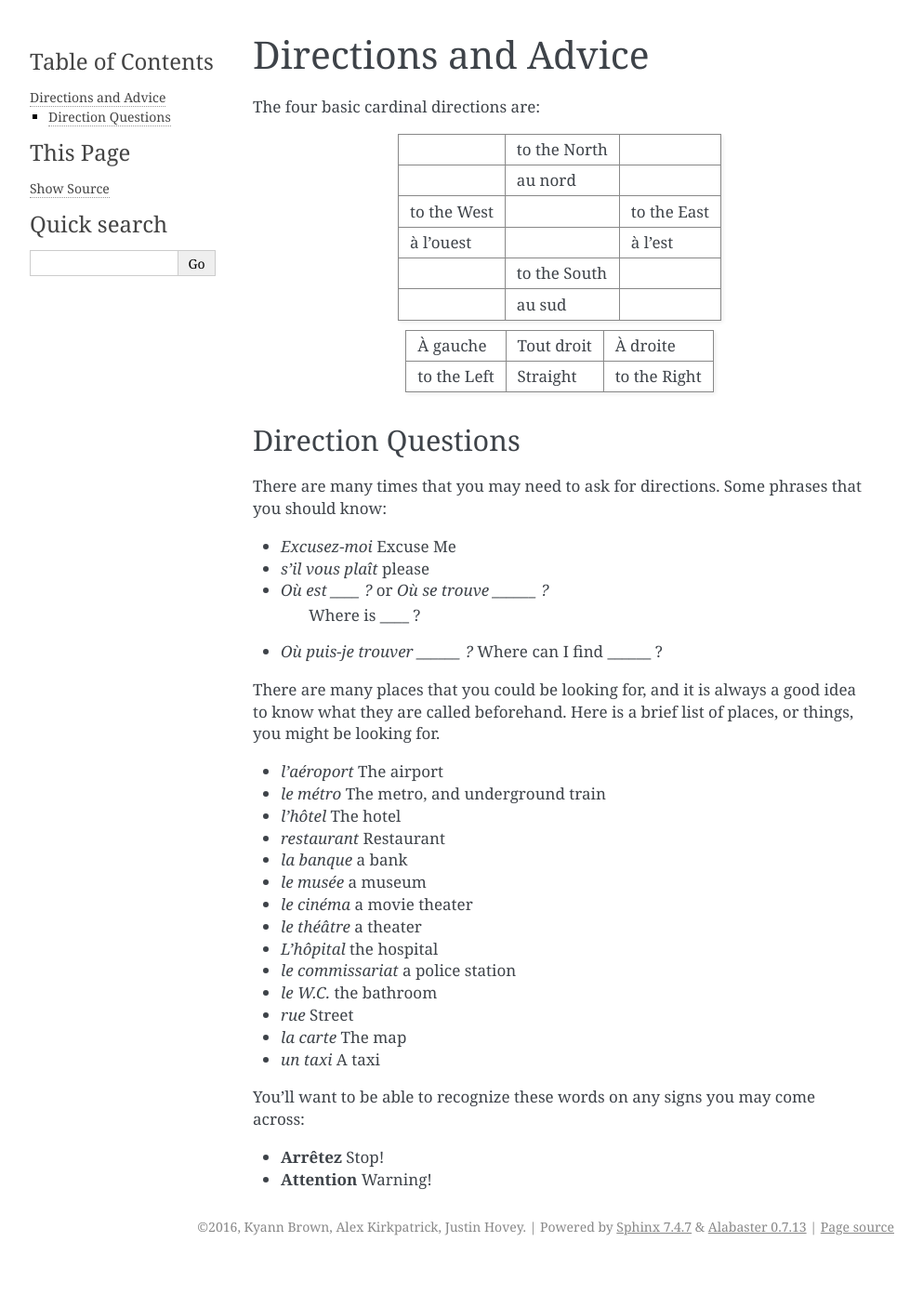
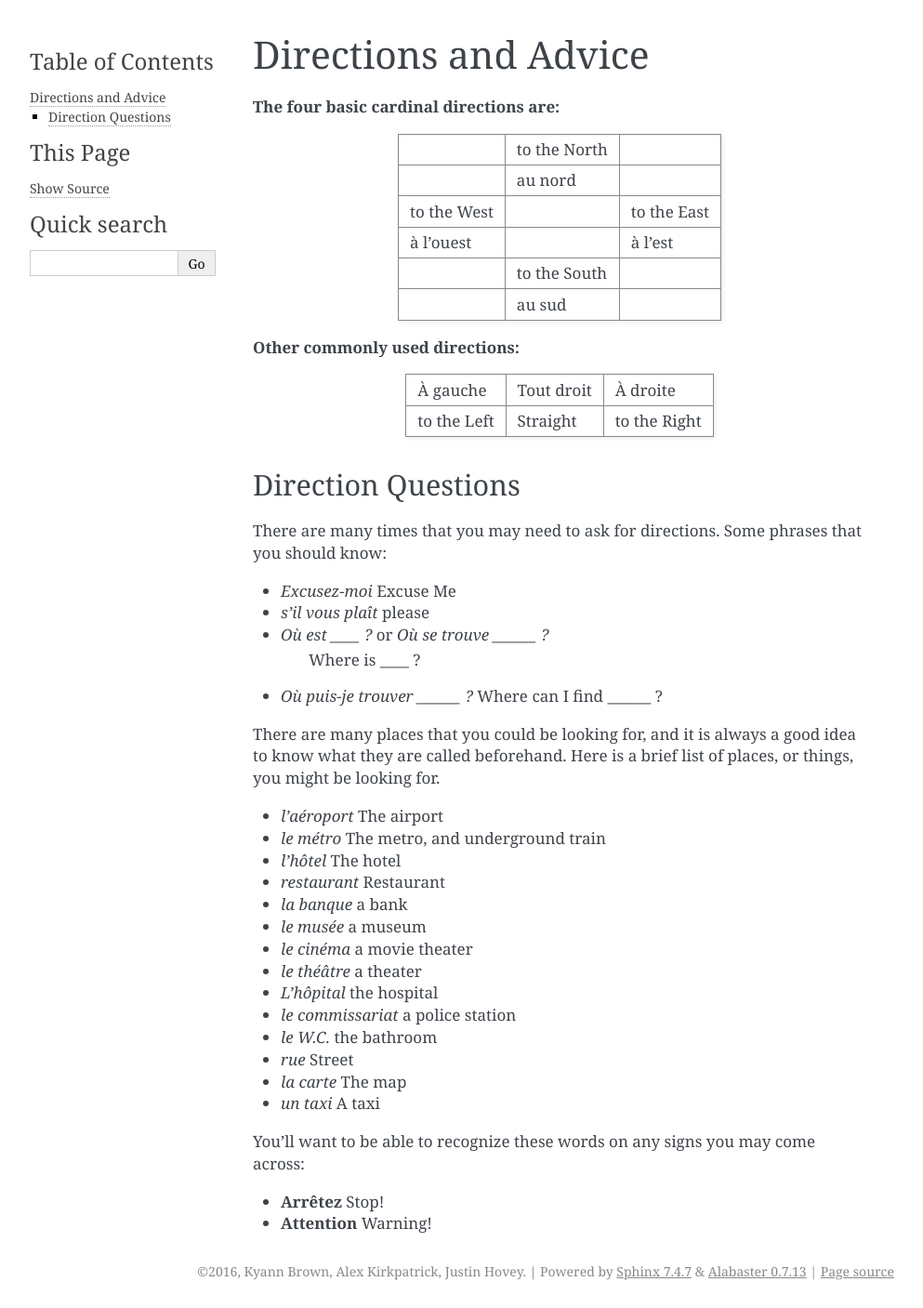
Before and after one commit to brownk96/french_101, a Sphinx documentation site: the page built from source/directions.rst, in a window 1280 px wide. Shown: the whole page at 93% size, without its empty margins (148-1141 px from the left). Built offline with Sphinx 7.4.7, drawn with Linux system fonts in a browser that asks for light colours; pages that are not in the unit, such as notebooks, are missing from menus; before the commit the page ends 1359 px from its top, so only the background shows below that.

Commit message:
Added spacing and bold lines

```diff
--- a/source/directions.rst
+++ b/source/directions.rst
@@ -1,7 +1,7 @@
 Directions and Advice
 =====================
 
-The four basic cardinal directions are:
+**The four basic cardinal directions are:**
 
 +---------------+--------------+-------------+
 |               | to the North |             |
@@ -17,7 +17,7 @@ The four basic cardinal directions are:
 |               | au sud       |             |
 +---------------+--------------+-------------+
 
-
+**Other commonly used directions:**
 
 +---------------+--------------+--------------+
 | À gauche      |  Tout droit  |    À droite  |
```
